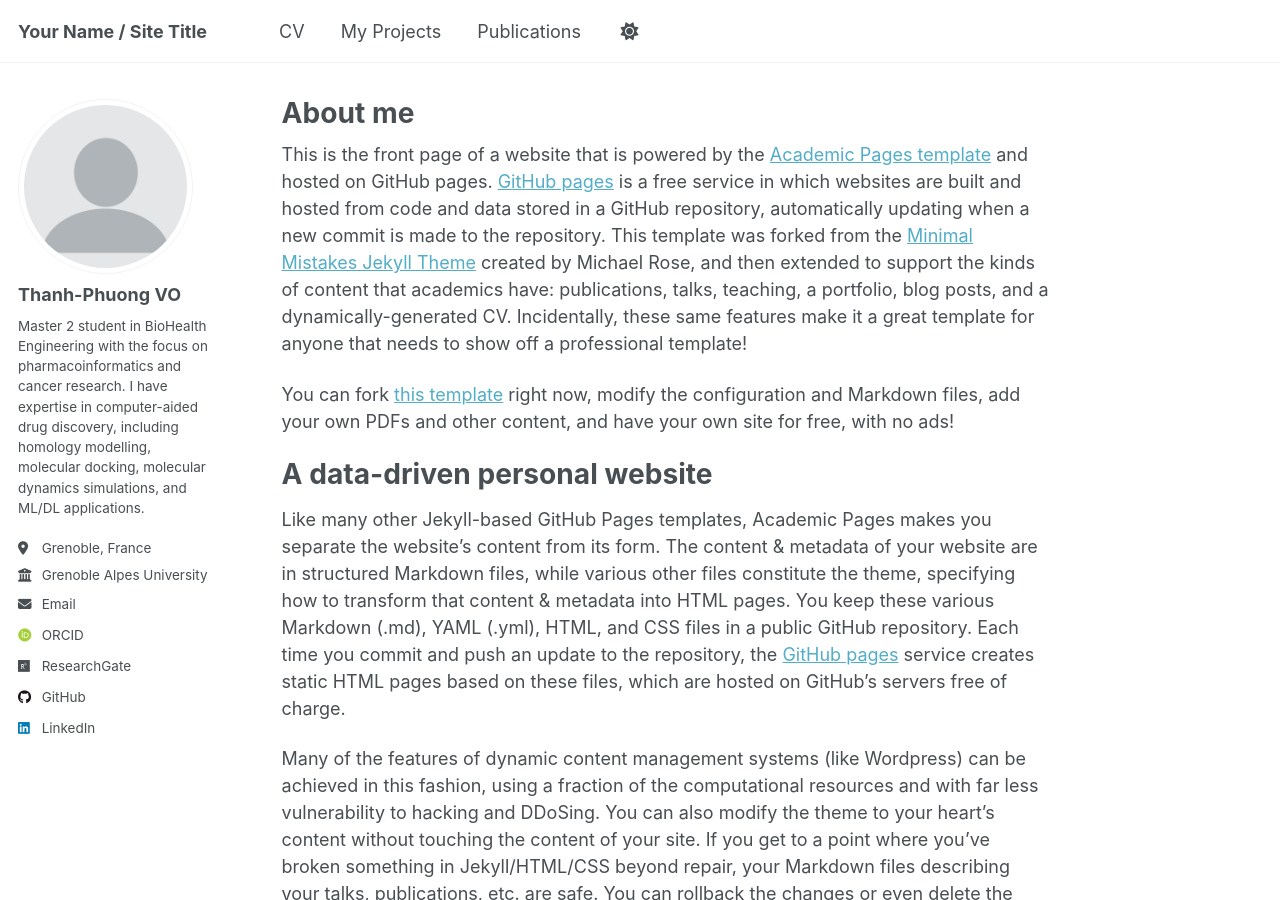
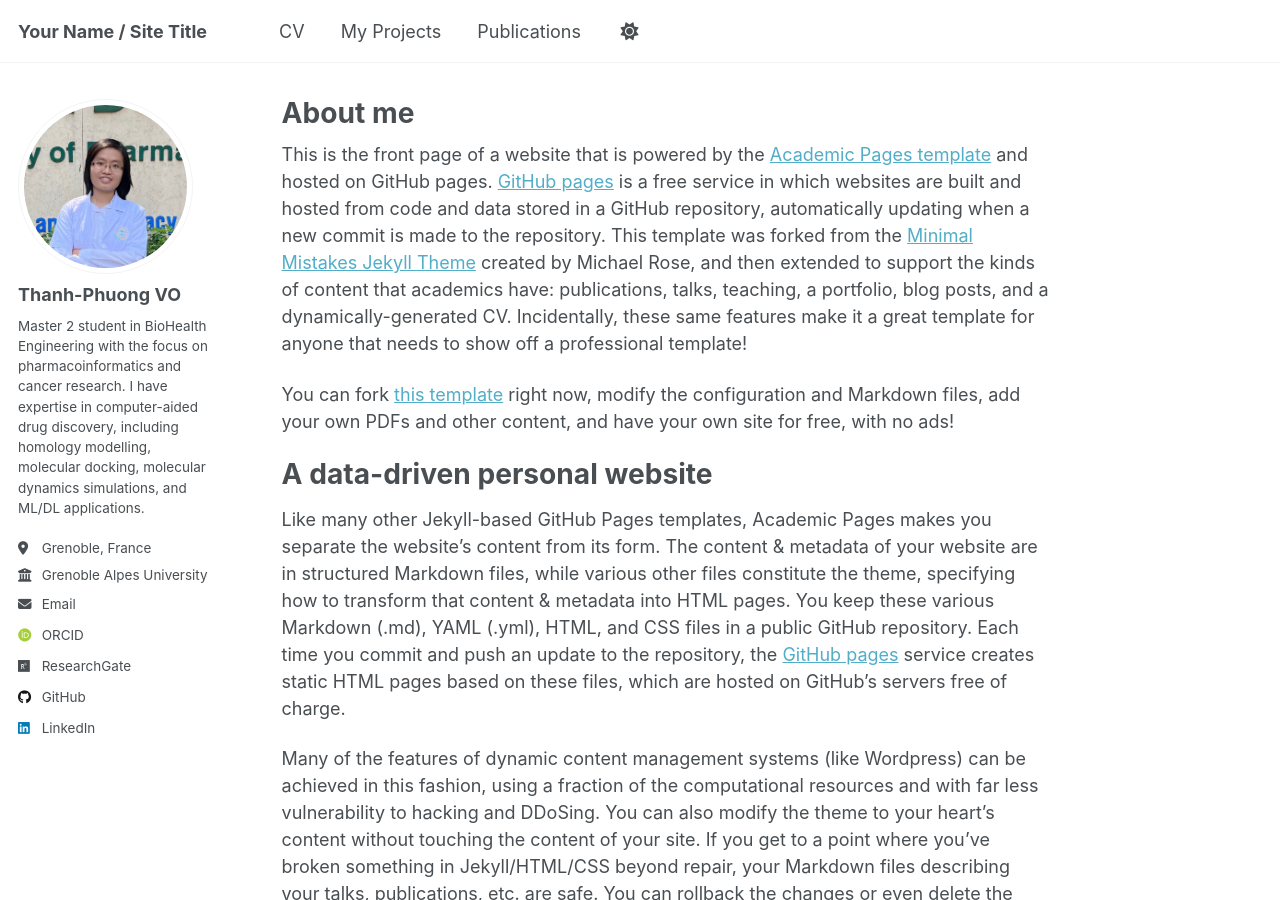
Before and after one commit to vo-thanh-phuong/vo-thanh-phuong.github.io, a Jekyll site: the page built from _pages/about.md, in a window 1280 px wide and 900 px high. Built offline with Jekyll 4.4.1, drawn with Linux system fonts in a browser that asks for light colours; some web fonts are replaced; a script that is not in the unit is left out.

Commit message:
Update _config.yml

```diff
--- a/_config.yml
+++ b/_config.yml
@@ -22,7 +22,7 @@ repository               : "vothanhphuong.github.io"
 #               Additional customization can be done by editing /_includes/author-profile.html
 author:
   # Biographic information
-  avatar           : "profile.png"
+  avatar           : "Faculty-of-Pharmacy_square.jpg"
   name             : "Thanh-Phuong VO"
   pronouns         : # example: "she/her"
   bio              : "Master 2 student in BioHealth Engineering with the focus on pharmacoinformatics and cancer research. I have expertise in computer-aided drug discovery, including homology modelling, molecular docking, molecular dynamics simulations, and ML/DL applications. "
```
